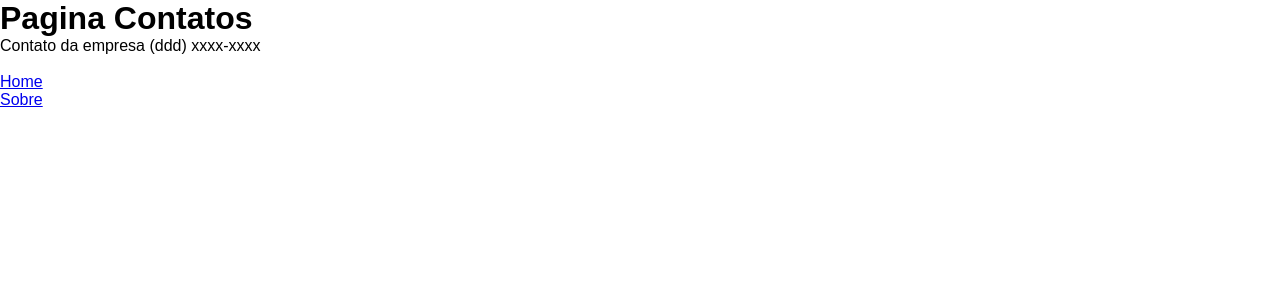
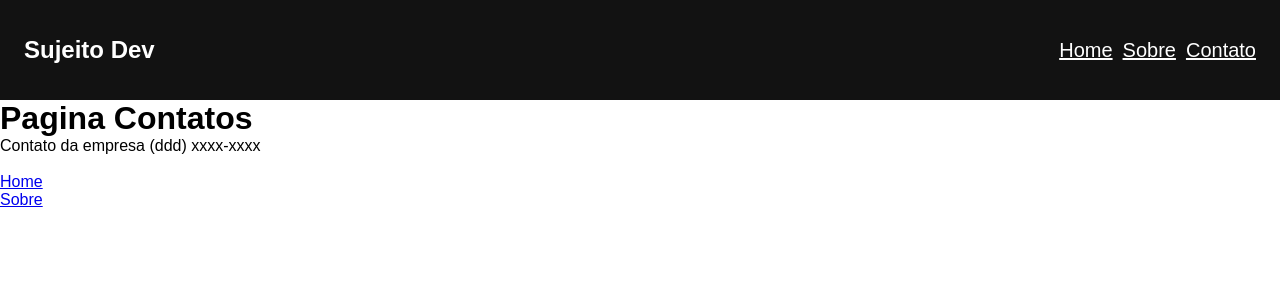
Before and after one commit to dandarabianca/projeto-empresa, a React (Create React App) app: page /contato in a window 1280 px wide. Shown: the top 300 px of the page. Built offline with nearby package versions, Linux system fonts and the light colour scheme.

Commit message:
Adicionando pastas

```diff
--- /dev/null
+++ b/src/components/Header/index.js
@@ -0,0 +1,18 @@
+import { Link } from "react-router-dom";
+import "./styles.css";
+
+function Header() {
+  return (
+    <header>
+      <h2>Sujeito Dev</h2>
+
+      <div className="menu">
+        <Link to="/">Home</Link>
+        <Link to="/sobre">Sobre</Link>
+        <Link to="/contato">Contato</Link>
+      </div>
+    </header>
+  );
+}
+
+export default Header;
--- /dev/null
+++ b/src/components/Header/styles.css
@@ -0,0 +1,21 @@
+
+header{
+    width: 100%;
+    height: 100px;
+    background-color: #121212;
+    color: #fff;
+
+    display: flex;
+    align-items: center;
+    justify-content: space-between;
+    padding: 0 24px;
+}
+
+header a{
+    color: #fff;
+    font-size: 20px;
+}
+
+header a + a{
+    margin-left: 10px;
+}
--- a/src/routes.js
+++ b/src/routes.js
@@ -1,21 +1,21 @@
+import { BrowserRouter, Routes, Route } from "react-router-dom";
+import Home from "./pages/Home";
+import Sobre from "./pages/Sobre";
+import Contato from "./pages/Contato";
 
-import { BrowserRouter, Routes, Route} from 'react-router-dom'
-import Home from './pages/Home';
-import Sobre from './pages/Sobre';
-import Contato from './pages/Contato';
+import Header from "./components/Header";
 
-
-function RoutesApp(){
- return(
+function RoutesApp() {
+  return (
     <BrowserRouter>
+      <Header />
       <Routes>
-        <Route path='/' element={ <Home/> }/>
-        <Route path='/sobre' element={ <Sobre/> }/>
-        <Route path='/contato' element={ <Contato/> }/>
+        <Route path="/" element={<Home />} />
+        <Route path="/sobre" element={<Sobre />} />
+        <Route path="/contato" element={<Contato />} />
       </Routes>
     </BrowserRouter>
- )
+  );
 }
 
-
 export default RoutesApp;
```
